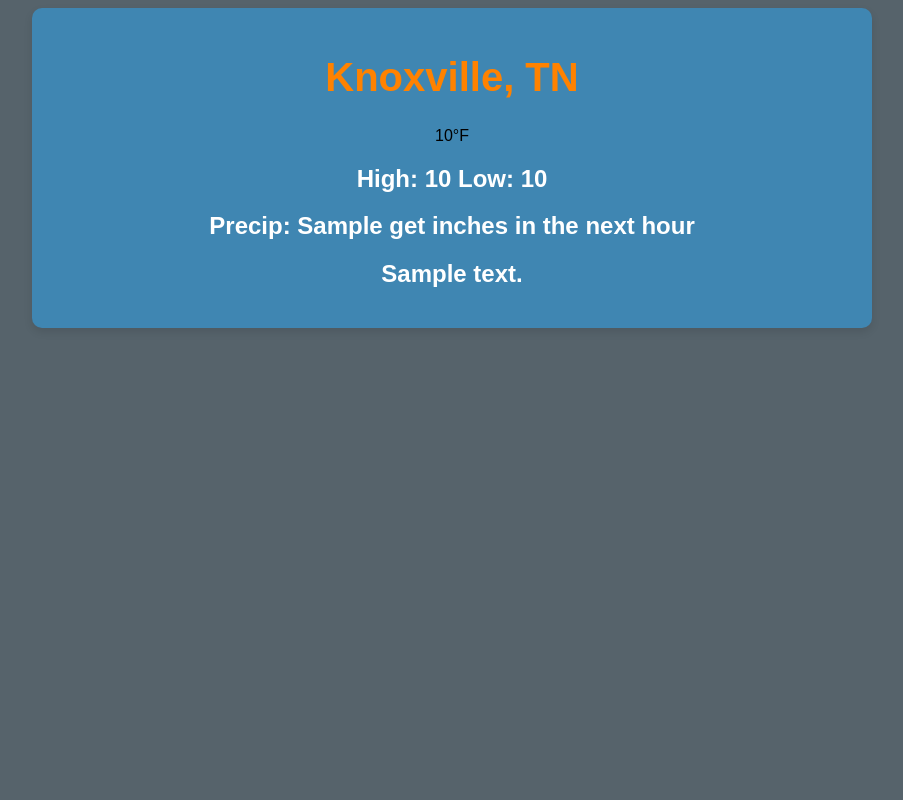
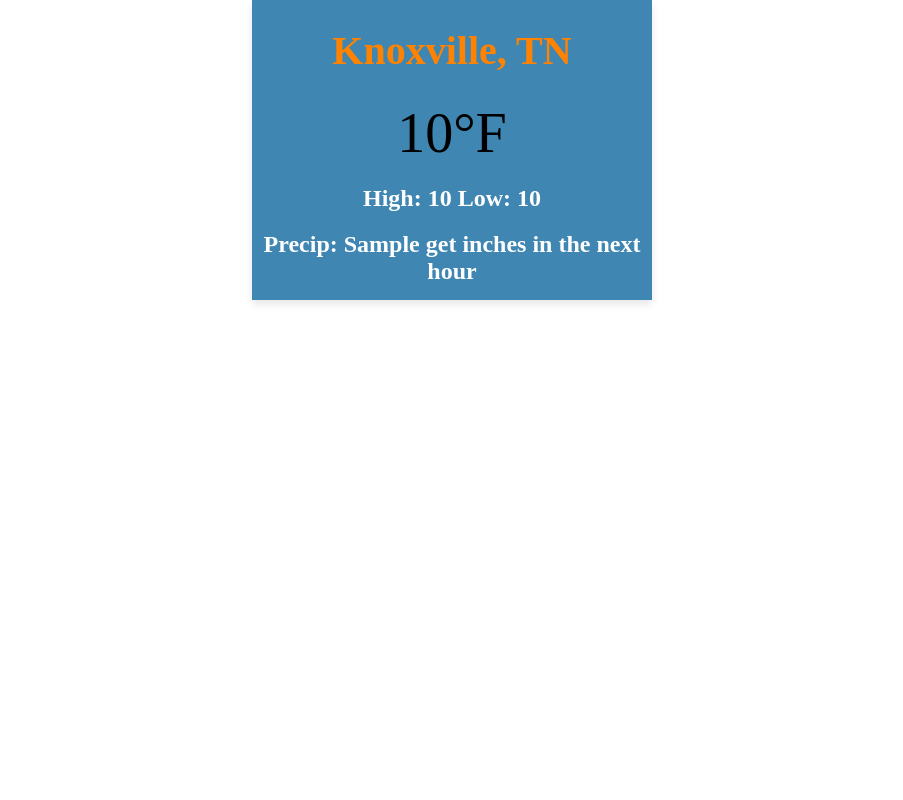
Before and after one commit to pjpridemore/LCD-Weather-Display, a Flask app: page / in a window 1280 px wide. Shown: the whole page, without its empty margins (188-1091 px from the left). Run offline with Flask 3, Linux system fonts and the light colour scheme; a database or web service that is not in the repository returns one stand-in record (values such as "Sample title"); data that the repository does not hold is empty.

Commit message:
Adjusted the styling to fit to the desired 400x300 pixels

```diff
--- a/static/styles.css
+++ b/static/styles.css
@@ -1,12 +1,13 @@
-body {
-    font-family: Arial, sans-serif;
-    background-color: #56636b;
-    text-align: center;
+html, body {
+    margin: 0;
+    padding: 0;
+    height: 100%;
+    overflow: hidden;
 }
 
 h1 {
     color: #FF8200;
-    font-size: 2.5em;
+    font-size: 2.5rem;
 }
 
 h2 {
@@ -14,14 +15,17 @@ h2 {
 }
 
 temp{
-    color: #000000
+    color: #000000;
+    font-size: 3.5rem;
+    text-align: center;
 }
 
 .container {
-    max-width: 800px;
+    text-align: center;
+    width: 400px;
+    height: 300px;
     margin: 0 auto;
-    padding: 20px;
     background-color: #3f86b2;
-    border-radius: 10px;
     box-shadow: 0 4px 8px rgba(0, 0, 0, 0.1);
+    overflow: hidden;
 }
```
